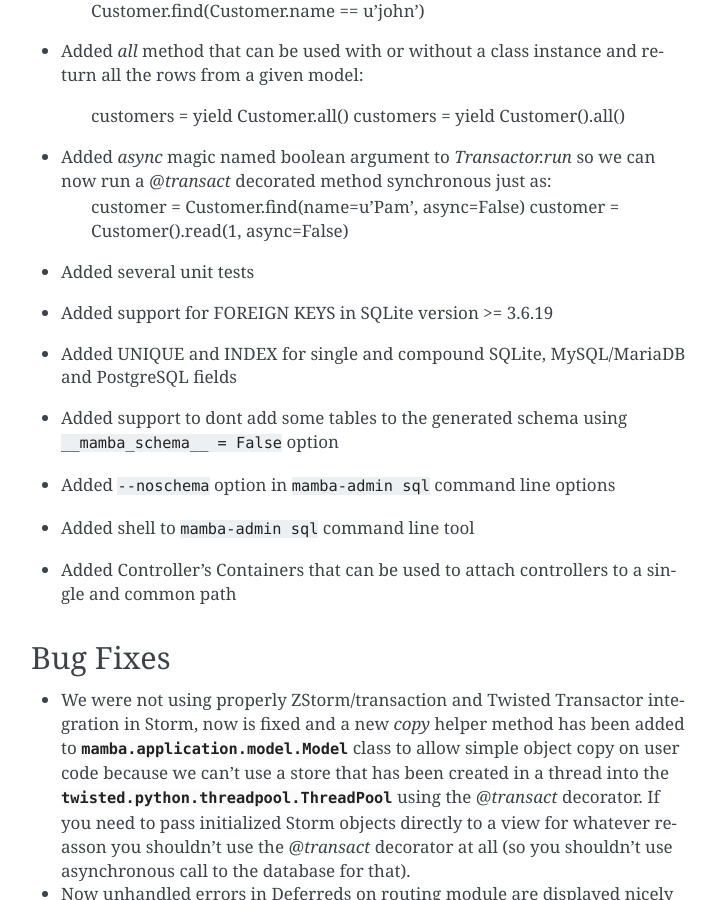
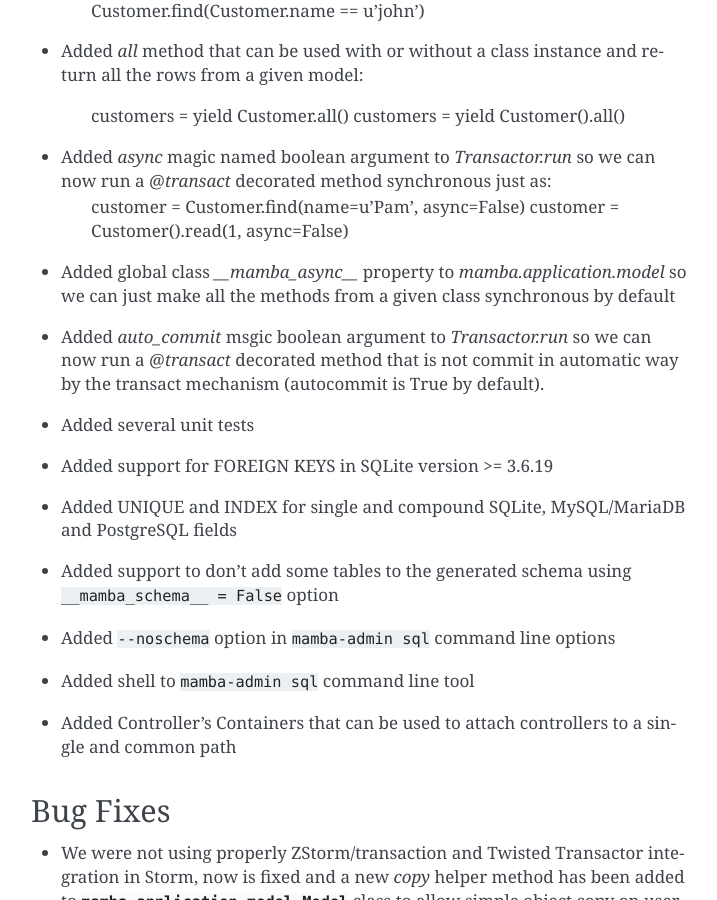
Before and after one commit to PyMamba/mamba-framework, a Sphinx documentation site: the page built from docs/relnotes/index.rst, in a window 1280 px wide and 900 px high, scrolled down 1627 px. Shown: the whole window, without its empty margins (389-1106 px from the left). Built offline with Sphinx 7.4.7, drawn with Linux system fonts in a browser that asks for light colours; pages that are not in the unit, such as notebooks, are missing from menus.

Commit message:
relnotes/index.rst updated

```diff
--- a/docs/relnotes/index.rst
+++ b/docs/relnotes/index.rst
@@ -53,10 +53,12 @@ Features
 * Added `async` magic named boolean argument to `Transactor.run` so we can now run a `@transact` decorated method synchronous just as:
         customer = Customer.find(name=u'Pam', async=False)
         customer = Customer().read(1, async=False)
+* Added global class `__mamba_async__` property to `mamba.application.model` so we can just make all the methods from a given class synchronous by default
+* Added `auto_commit` msgic boolean argument to `Transactor.run` so we can now run a `@transact` decorated method that is not commit in automatic way by the transact mechanism (autocommit is True by default).
 * Added several unit tests
 * Added support for FOREIGN KEYS in SQLite version >= 3.6.19
 * Added UNIQUE and INDEX for single and compound SQLite, MySQL/MariaDB and PostgreSQL fields
-* Added support to dont add some tables to the generated schema using ``__mamba_schema__ = False`` option
+* Added support to don't add some tables to the generated schema using ``__mamba_schema__ = False`` option
 * Added ``--noschema`` option in ``mamba-admin sql`` command line options
 * Added shell to ``mamba-admin sql`` command line tool
 * Added Controller's Containers that can be used to attach controllers to a single and common path
```
